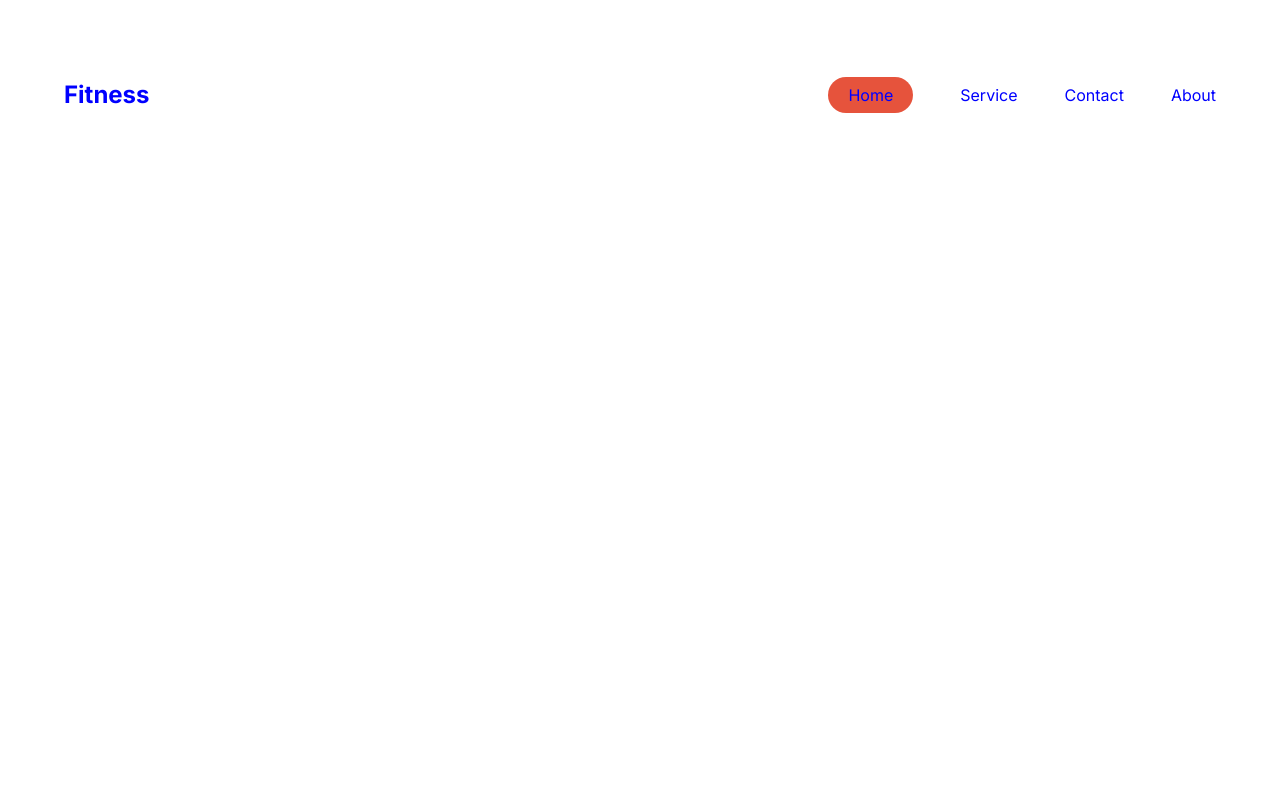
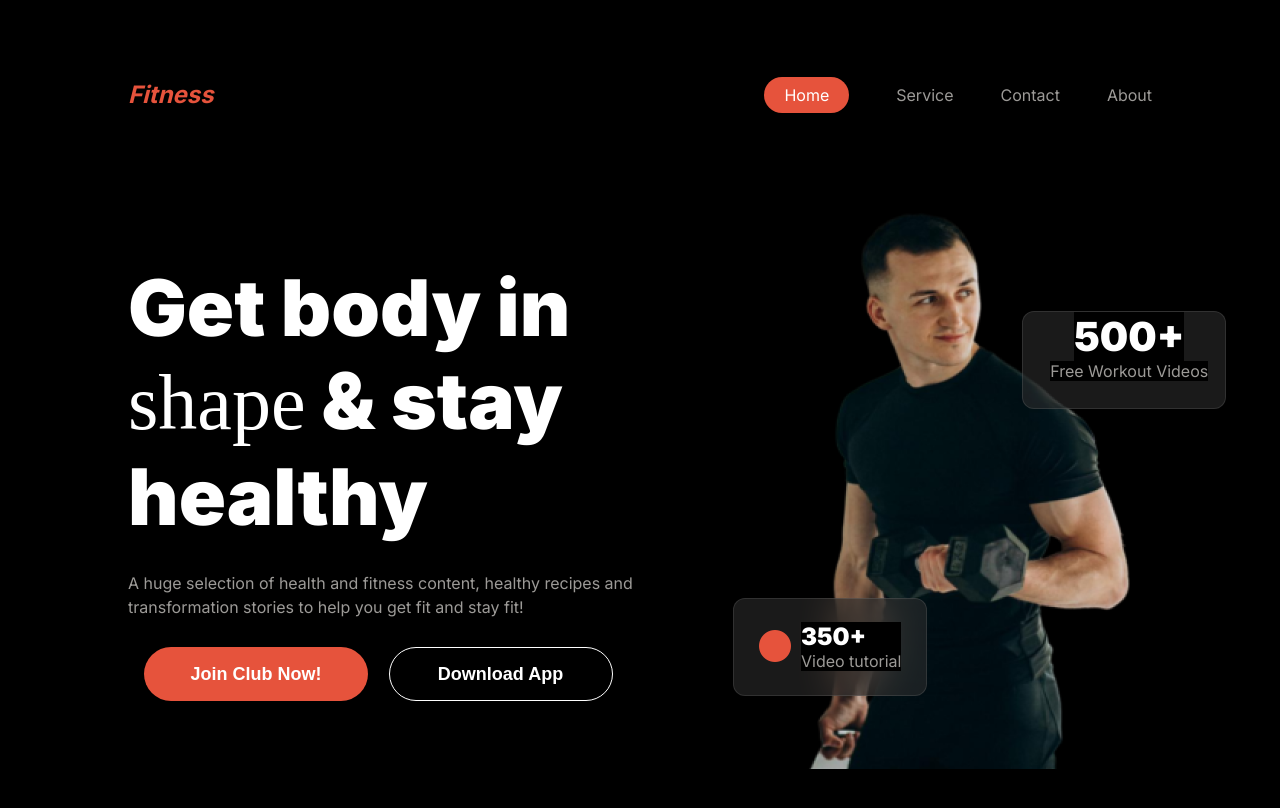
Before and after one commit to mmsohelranababu/assignment-02, a plain HTML site: page index.html in a window 1280 px wide. Drawn offline with Linux system fonts and the light colour scheme; a web font is replaced by a local one.

Commit message:
banner working

```diff
--- a/index.html
+++ b/index.html
@@ -13,16 +13,43 @@
   <header>
     <!-- nav-bar -->
     <nav class="container nav-bar">
-      <h2>Fitness</h2>
+      <h2 class="brand-name">Fitness</h2>
       <!-- nav-options -->
-      <nav class="nav-menu">
+      <div class="nav-menu">
         <p><span>Home</span></p>
         <p>Service</p>
         <p>Contact</p>
         <p>About</p>
+      </div>
+    </nav>
 
-      </nav>
-    </nav>
+    <section class="container banner">
+      <div class="banner-text">
+        <h1>Get body in <span>shape</span> & stay healthy</h1>
+        <p>A huge selection of health and fitness content, healthy recipes and transformation stories to help you get
+          fit
+          and stay
+          fit!</p>
+        <div class="banner-btn">
+          <button class="btn-primary">Join Club Now!</button>
+          <button>Download App</button>
+        </div>
+      </div>
+      <div class="banner-image">
+        <img src="images/Images 2.png" alt="">
+        <div class="video-tutorial">
+          <i class="fa-solid fa-circle fa-2xl" style="color: #E6533C;"></i>
+          <div>
+            <h4>350+</h4>
+            <p>Video tutorial</p>
+          </div>
+
+          <div class="free-Workout-video">
+            <h4>500+</h4>
+            <p>Free Workout Videos</p>
+          </div>
+        </div>
+    </section>
 
   </header>
   <main>
--- a/styles.css
+++ b/styles.css
@@ -6,17 +6,43 @@
 
 body{
   font-family: "Inter", sans-serif
+
+}
+p{
+  color: rgba(239, 237, 232, 0.65);
 }
 
 /* default styles */
 *{
   margin: 0;
+  background-color: black;
+  color: white;
+
 }
 
 .container{
-  width: 90%;
+  width: 80%;
   margin: 5rem auto;
-  color: blue;
+}
+
+.btn-primary{
+  border-radius: 42px;
+  background-color: rgb(230, 83, 60);
+  width: 224px;
+  height: 54px;
+  gap: 8px;
+  padding: 0.7rem 1.2rem;
+  border: none;
+  font-size: 18px;
+  font-weight: 600;
+}
+
+/* header related styles */
+header{
+
+  background-image: url(./images/Images\ 2.png)
+  height: 90%;
+  width: 100%;
 }
 
 
@@ -32,11 +58,116 @@ body{
   display: flex;
   justify-content: space-evenly;
   gap: 47px;
+}
+
+.nav-menu span{
+  border-radius: 46px;
+  background: rgb(230, 83, 60);
+  padding: 8px 20px 8px 20px;
+}
+
+.brand-name{
+  color: rgb(230, 83, 60);
+  font-style: italic;
+}
+
+/* banner related styles */
+.banner{
+  display: flex;
+  justify-content: space-between;
+  align-items: center;
+}
+
+.banner h1{
+  width: 520px;
+  color: rgb(255, 255, 255);
+  font-family: Inter;
+  font-size: 78px;
+  font-weight: 900;
+  line-height: 120%;
+  text-align: left;
+}
+
+.banner h1 span{
+  font-family: Miama;
+  font-weight: 400;
+  font-size: 78px;
+}
+
+button{
+  border-radius: 42px;
+  width: 224px;
+  height: 54px;
+  margin-left: 1rem;
+  padding: 0.7rem 1.2rem;
+  font-size: 18px;
+  font-weight: 600;
+  border: 1px solid white;
+}
+
+.banner-btn{
+  padding-top: 28px;
+}
+
+.banner-text p{
+  font-size: 16px;
+  font-weight: 400;
+  line-height: 24px;
+  width: 520px;
+  padding-top: 28px;
 
 }
 
-.nav-menu span{
-  border-radius: 3rem;
-  background: rgb(230, 83, 60);
-  padding: 8px 20px 8px 20px;
+.video-tutorial {
+  display: flex;
+  align-items: center;
+  justify-content: center;
+  justify-items: center;
+  gap: 10px ;
+  border: 1px solid rgba(255, 255, 255, 0.1);
+  border-radius: 12px;
+  backdrop-filter: blur(20px);
+  background: rgba(48, 48, 48, 0.54);
+  width: 12rem;
+  height: 6rem;
+  position: absolute;
+  top: 70%;
+  left: -20%;
 }
+
+.video-tutorial h4{
+  font-size: 24px;
+  font-weight: 900;
+}
+
+.video-tutorial p{
+  font-size: 16px;
+  font-weight:400;
+}
+
+.banner-image{
+  position: relative;
+}
+
+.free-Workout-video{
+  align-items: center;
+  gap: 10px ;
+  border: 1px solid rgba(255, 255, 255, 0.1);
+  border-radius: 12px;
+  backdrop-filter: blur(20px);
+  background: rgba(48, 48, 48, 0.54);
+  width: 12rem;
+  height: 6rem;
+  position: absolute;
+  top: -300%;
+  left: 150%;
+  justify-content: center;
+  justify-items: center;
+  padding-left: 10px;
+}
+
+
+.free-Workout-video h4{
+  font-size: 40px;
+  font-weight: 900;
+}
```
